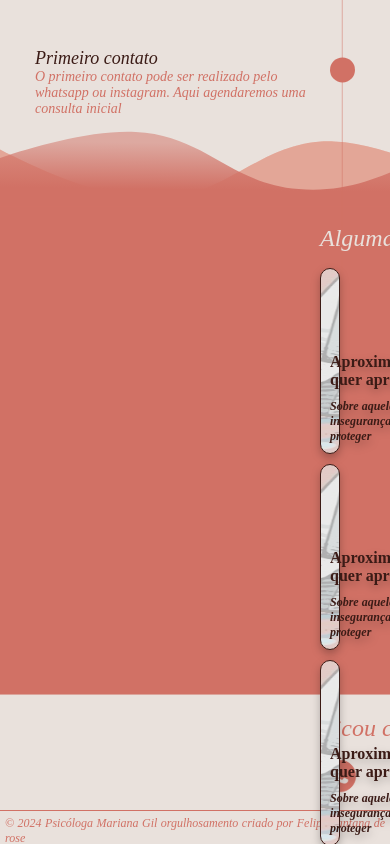
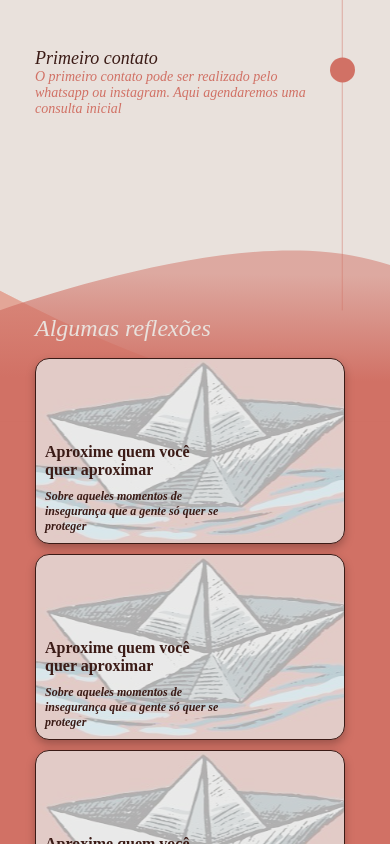
Before and after one commit to Felipesdr/mariana-gil-front, an Angular app: page / in a window 390 px wide. Shown: the part 2180-3024 px from the top of the page. Built offline with nearby package versions, Linux system fonts and the light colour scheme.

Commit message:
Adicionado responsividade na sessão artigos

```diff
--- a/src/app/components/artigos-layout/artigos-layout.component.scss
+++ b/src/app/components/artigos-layout/artigos-layout.component.scss
@@ -1,6 +1,6 @@
 main{
     background-image: url('/assets/svg/artigos-fundo.svg');
-    height: 570px;
+    height: 100%px;
     box-sizing: border-box;
     background-size: cover;
     background-color: #E9E1DC;
@@ -71,3 +71,48 @@ main{
     font-weight: 700;
     line-height: normal;
 }
+
+/* Estilos para dispositivos pequenos (smartphones em modo retrato) */
+@media only screen and (max-width: 599px) {
+
+    main{
+        background-image: url('/assets/svg/artigos-fundo.svg');
+        height: 100%px;
+        box-sizing: border-box;
+        background-size: cover;
+        background-color: #E9E1DC;
+        margin-top: -80px;
+        padding-left: 35px;
+        padding-right: 35px;
+        padding-top: 80px;
+    }
+
+    .artigos-conteudo{
+        margin-top: 18px;
+        width: 100%;
+        height: 100%;
+        flex-wrap: wrap;
+        display: flex;
+        justify-content: space-between;
+        flex-wrap: wrap;
+    }
+
+    .artigos-conteudo-card{
+        display: flex;
+        align-items: end;
+        justify-content: flex-start;
+        padding: 9px;
+        width: calc(100% - 10px);
+        height: 186px;
+        background-color: rgba(217, 217, 217, 0.9);
+        background-image: url('/assets/svg/artigos-fundo-card.svg');
+        background-position: center;
+        background-repeat: no-repeat;
+        filter: drop-shadow(0px 4px 4px rgba(0, 0, 0, 0.25));
+        background-blend-mode: soft-light;
+        margin-bottom: 10px;
+        border-radius: 14px;
+        border: 1px solid var(--Coral-escuro, #3B1B16);
+    }
+
+  }
--- a/src/app/pages/index/index.component.scss
+++ b/src/app/pages/index/index.component.scss
@@ -180,6 +180,4 @@ main{
     .psicoterapia-conteudo-direito{
         display: none;
     }
-
-
   }
```
Also changed, not shown: src/app/components/top-layout/top-layout.component.scss (line endings or trailing spaces).
